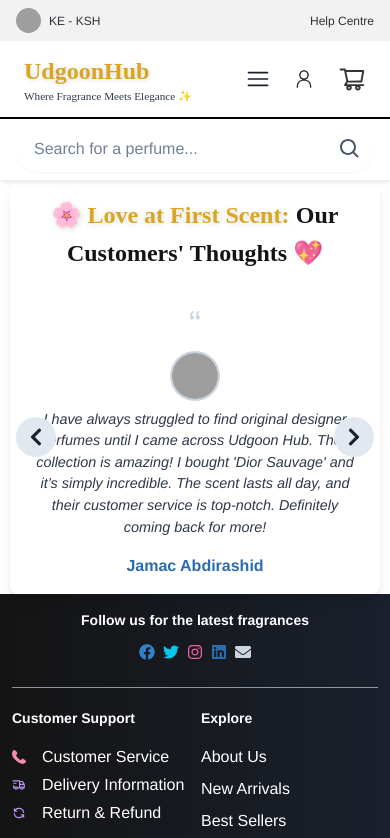
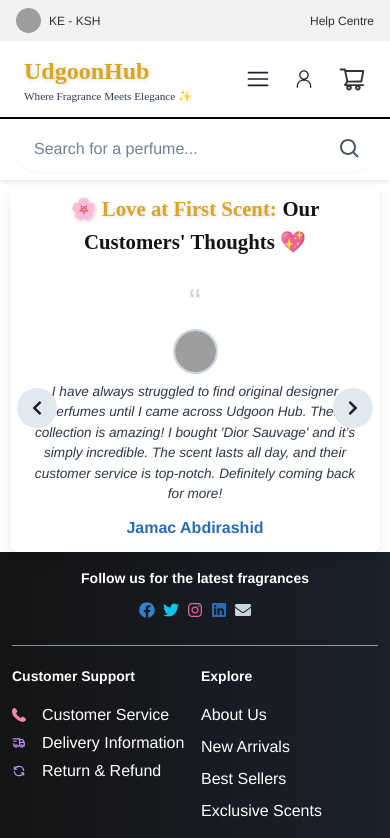
Before and after one commit to Abdikhafar-hub/Udgoon-Hub, a React (Vite) app in the folder frontend/: page /testimonials in a window 390 px wide. Shown: the top 838 px of the page. Built offline with nearby package versions, Linux system fonts and the light colour scheme; grey boxes are pictures that could not be loaded.

Commit message:
mobile responsiveness

```diff
--- a/frontend/src/components/Home/Contact.jsx
+++ b/frontend/src/components/Home/Contact.jsx
@@ -52,17 +52,28 @@ const Contact = () => {
 
 
       {isClient && (
-        <Box w="full" maxW="5xl" mt={12} borderRadius="lg" overflow="hidden">
+        <Box
+        w="full"
+        maxW={{ base: "100%", md: "5xl" }}
+        mt={{ base: 6, md: 12 }}
+        borderRadius="lg"
+        overflow="hidden"
+      >
         <iframe
           src="https://www.google.com/maps/embed?pb=!1m18!1m12!1m3!1d3988.82308113028!2d36.843964776263675!3d-1.2797756356217265!2m3!1f0!2f0!3f0!3m2!1i1024!2i768!4f13.1!3m3!1m2!1s0x182f170b1905d029%3A0x34d92f603e5aff18!2sBusiness%20Bay%20Square%20(BBS)%20Mall!5e0!3m2!1sen!2ske!4v1739263553358!5m2!1sen!2ske"
           width="100%"
-            height="450"
-            style={{ border: 0 }}
-            allowFullScreen=""
+          height={{ base: "250", md: "450" }}
+          style={{
+            border: 0,
+            minHeight: "200px"
+          }}
+          allowFullScreen
           loading="lazy"
           referrerPolicy="no-referrer-when-downgrade"
         ></iframe>
       </Box>
+
+
       )}
     </Container>
   );
--- a/frontend/src/components/Home/Testimonials.jsx
+++ b/frontend/src/components/Home/Testimonials.jsx
@@ -1,5 +1,7 @@
 import React, { useState, useEffect } from "react";
-import { Box, Text, Button, Flex, Image, IconButton, useColorModeValue } from "@chakra-ui/react";
+import {
+  Box, Text, Button, Flex, Image, IconButton, useColorModeValue
+} from "@chakra-ui/react";
 import { FaChevronLeft, FaChevronRight } from "react-icons/fa";
 
 const testimonials = [
@@ -61,15 +63,15 @@ const Testimonials = () => {
       bg="white"
       boxShadow="lg"
       borderRadius="lg"
-      p={{ base: 4, md: 6 }}
+      p={{ base: 3, md: 6 }}
       position="relative"
       textAlign="center"
     >
 
       <Text
-        fontSize={{ base: "1.6rem", md: "2.1rem" }}
+        fontSize={{ base: "1.4rem", md: "2.1rem" }}
         fontWeight="bold"
-        mb={6}
+        mb={4}
         textAlign="center"
         fontFamily="'Playfair Display', serif"
       >
@@ -77,8 +79,8 @@ const Testimonials = () => {
           as="span"
           color="goldenrod"
           fontFamily="'Playfair Display', serif"
-          textShadow="1px 1px 6px rgba(0, 0, 0, 0.15)"
-          fontSize={{ base: "1.5rem", md: "2.1rem" }}
+          textShadow="1px 1px 4px rgba(0, 0, 0, 0.15)"
+          fontSize={{ base: "1.3rem", md: "2rem" }}
         >
           🌸 Love at First Scent:
         </Text>{" "}
@@ -86,7 +88,7 @@ const Testimonials = () => {
           as="span"
           color="blackAlpha.900"
           fontFamily="'Merriweather', serif"
-          fontSize={{ base: "1.5rem", md: "2.1rem" }}
+          fontSize={{ base: "1.3rem", md: "2rem" }}
         >
           Our Customers' Thoughts 💖
         </Text>
@@ -97,12 +99,12 @@ const Testimonials = () => {
 
         <IconButton
           aria-label="Previous testimonial"
-          icon={<FaChevronLeft size={20} />}
+          icon={<FaChevronLeft size={16} />}
           onClick={prevSlide}
           bg="gray.200"
           borderRadius="full"
           position="absolute"
-          left={{ base: "-10px", md: "-40px" }}
+          left={{ base: "-5px", md: "-40px" }}
           top="50%"
           transform="translateY(-50%)"
           zIndex={10}
@@ -121,7 +123,7 @@ const Testimonials = () => {
               <Image
                 src={testimonial.image}
                 alt={testimonial.name}
-                boxSize={{ base: "50px", md: "60px" }}
+                boxSize={{ base: "45px", md: "60px" }}
                 borderRadius="full"
                 mx="auto"
                 border="2px solid"
@@ -132,11 +134,11 @@ const Testimonials = () => {
                 fontStyle="italic"
                 color="gray.700"
                 px={{ base: 2, md: 4 }}
-                fontSize={{ base: "0.9rem", md: "1rem" }}
+                fontSize={{ base: "0.85rem", md: "1rem" }}
               >
                 {testimonial.comment}
               </Text>
-              <Text mt={4} fontWeight="bold" color="blue.600">
+              <Text mt={3} fontWeight="bold" color="blue.600">
                 {testimonial.name}
               </Text>
             </Box>
@@ -146,12 +148,12 @@ const Testimonials = () => {
 
         <IconButton
           aria-label="Next testimonial"
-          icon={<FaChevronRight size={20} />}
+          icon={<FaChevronRight size={16} />}
           onClick={nextSlide}
           bg="gray.200"
           borderRadius="full"
           position="absolute"
-          right={{ base: "-10px", md: "-40px" }}
+          right={{ base: "-5px", md: "-40px" }}
           top="50%"
           transform="translateY(-50%)"
           zIndex={10}
--- a/frontend/src/pages/CheckoutPage.jsx
+++ b/frontend/src/pages/CheckoutPage.jsx
@@ -141,7 +141,7 @@ const CheckoutPage = () => {
       );
 
       if (response.data.message === "Payment initiated successfully.") {
-        alert("✅ Payment request sent! Check your M-Pesa and enter your PIN.");
+
         setIsMpesaModalOpen(false);
         setIsPaymentSuccess(true);
       }
--- a/frontend/src/pages/HelpCentre.jsx
+++ b/frontend/src/pages/HelpCentre.jsx
@@ -1,9 +1,8 @@
-import { Box, Text, VStack, HStack, Divider, Link } from "@chakra-ui/react";
+import { Box, Text, VStack, HStack, Divider, useBreakpointValue } from "@chakra-ui/react";
 import { useState } from "react";
 
 function HelpCenter() {
   const [selectedCategory, setSelectedCategory] = useState("Delivery");
-
 
   const categories = [
     { name: "Delivery", topics: ["How can I track my delivery?", "What if I am not available to receive my delivery?", "What do I do if my delivery is delayed?"] },
@@ -11,7 +10,6 @@ function HelpCenter() {
     { name: "Account", topics: ["How do I reset my password?"] },
     { name: "Payments", topics: ["How to pay via M-Pesa?", "Are there additional charges for M-Pesa transactions?", "What happens if my payment fails?"] },
   ];
-
 
   const helpTopics = {
     "How can I track my delivery?": (
@@ -32,7 +30,7 @@ function HelpCenter() {
         <Text>✔ Arrange for someone else to receive it by providing their details to the delivery agent.</Text>
         <Text>✔ Contact the delivery agent to reschedule a convenient time.</Text>
         <Text>✔ If no other options are available, call our support at <b>0717219448</b>.</Text>
-        <Text>⚠️ Note: You cannot change the delivery address once the order is placed. Udgoon Hub will attempt delivery twice before canceling.</Text>
+        <Text>⚠️ Note: You cannot change the delivery address once the order is placed.</Text>
       </VStack>
     ),
 
@@ -94,17 +92,25 @@ function HelpCenter() {
     ),
   };
 
+  const isMobile = useBreakpointValue({ base: true, md: false });
+
   return (
-    <Box display="flex" h="100vh" p={5}>
+    <Box minH="100vh" p={5} display="flex" flexDirection={{ base: "column", md: "row" }}>
 
-      <Box w="250px" borderRight="1px solid #e2e8f0" p={4}>
-        <Text fontSize="lg" fontWeight="bold" mb={4}>Help Center</Text>
+      <Box w={{ base: "100%", md: "250px" }} borderRight={{ md: "1px solid #e2e8f0" }} p={4} mb={{ base: 5, md: 0 }}>
+        <Text fontSize={{ base: "lg", md: "xl" }} fontWeight="bold" mb={4} textAlign={{ base: "center", md: "left" }}>
+          Help Center
+        </Text>
+
+        <VStack align={{ base: "center", md: "start" }} spacing={2} w="100%">
           {categories.map((category) => (
             <Text
               key={category.name}
               fontSize="sm"
               fontWeight={selectedCategory === category.name ? "bold" : "normal"}
               p={2}
+              w="100%"
+              textAlign={{ base: "center", md: "left" }}
               cursor="pointer"
               _hover={{ bg: "gray.100" }}
               onClick={() => setSelectedCategory(category.name)}
@@ -112,12 +118,16 @@ function HelpCenter() {
               {category.name}
             </Text>
           ))}
+        </VStack>
       </Box>
 
 
       <Box flex="1" p={5}>
-        <Text fontSize="xl" fontWeight="bold">{selectedCategory}</Text>
+        <Text fontSize={{ base: "lg", md: "xl" }} fontWeight="bold" textAlign={{ base: "center", md: "left" }}>
+          {selectedCategory}
+        </Text>
         <Divider my={3} />
+
         <VStack align="start" spacing={4}>
           {categories.find((cat) => cat.name === selectedCategory)?.topics.map((topic) => (
             <Box key={topic} w="100%">
```
Lines whose indentation alone changed are shown as unchanged.
